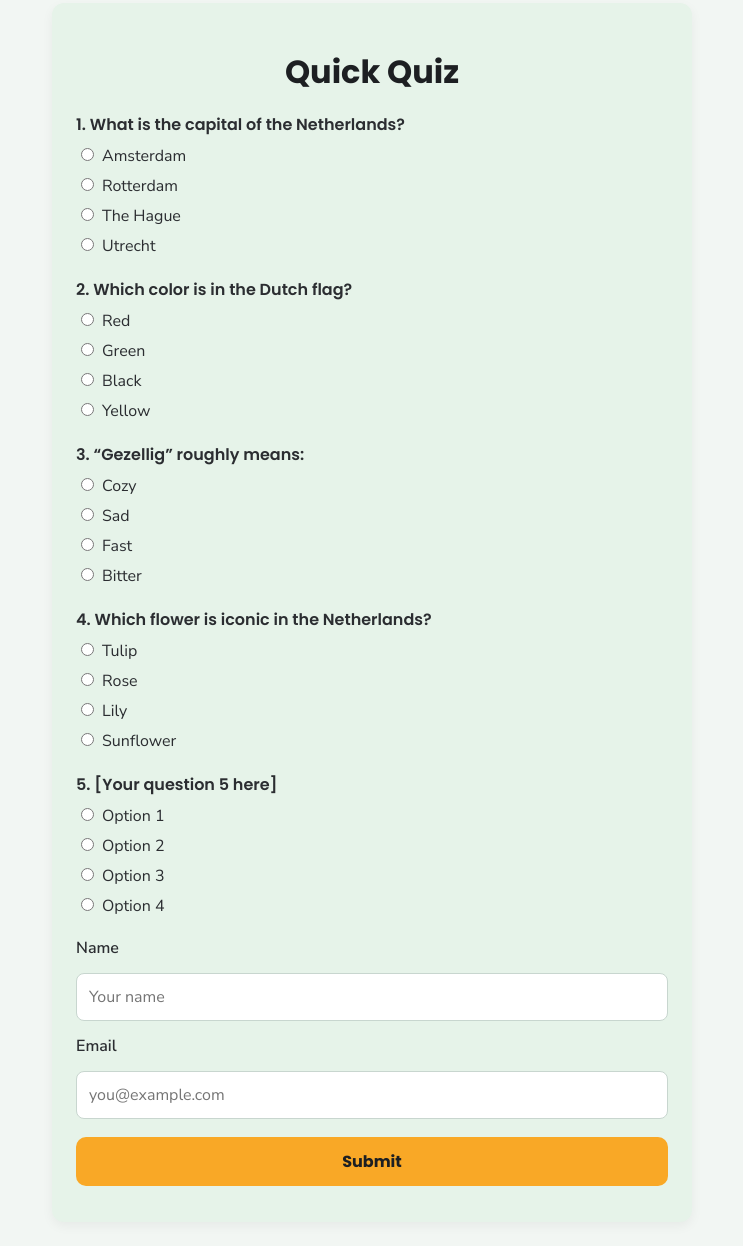
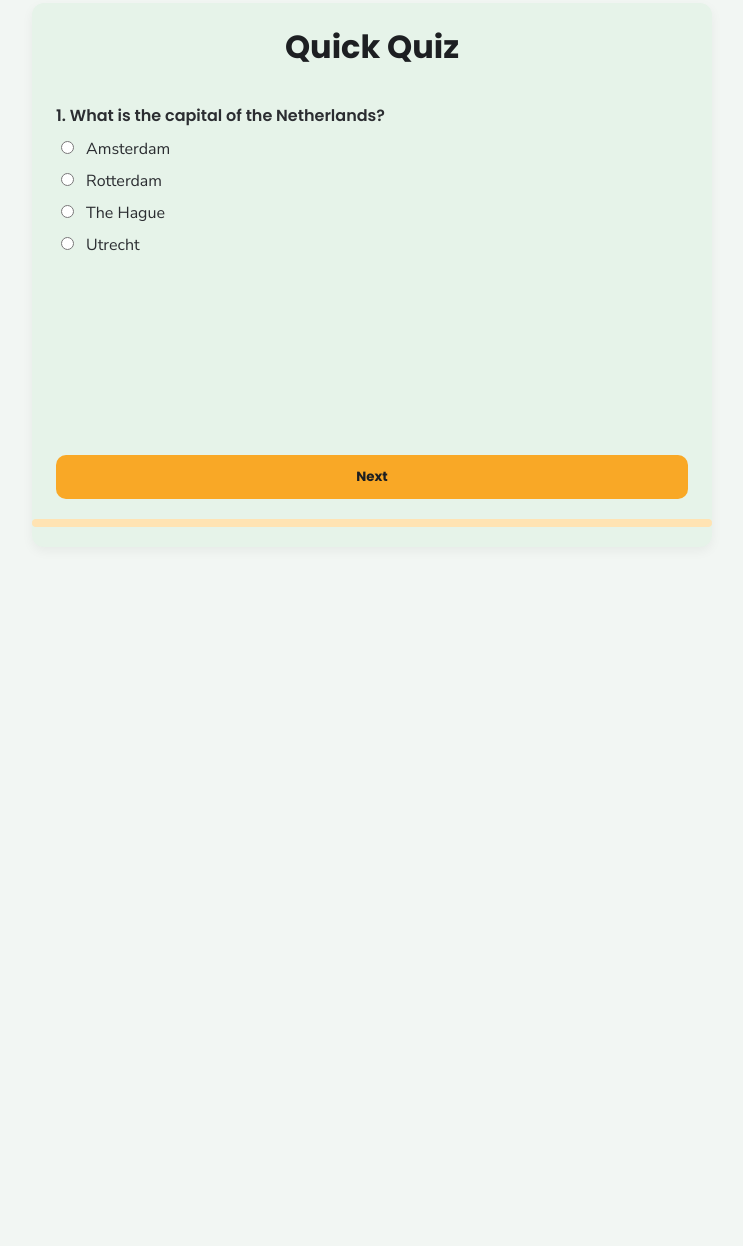
Before and after one commit to SociaTaal/level_assessment, a plain HTML site: page index.html in a window 1280 px wide. Shown: the part 21-1267 px from the top of the page, without its empty margins (268-1011 px from the left). After the commit the page ends 800 px from the top, so only its background shows below. Drawn offline with Linux system fonts and the light colour scheme.

Commit message:
Update index.html

```diff
--- a/index.html
+++ b/index.html
@@ -1,21 +1,12 @@
-<!--
-  Sociataal Quick Quiz
-  • Logs submissions to Google Sheets only
-  • 20 MCQs + Name & Email fields
-  • Styled with Poppins & Nunito Sans
-  • Replace SCRIPT_URL placeholder
-  • Replace question texts and options as needed
--->
-
 <!DOCTYPE html>
 <html lang="en">
 <head>
-  <meta charset="UTF-8">
-  <meta name="viewport" content="width=device-width, initial-scale=1">
+  <meta charset="UTF-8" />
+  <meta name="viewport" content="width=device-width, initial-scale=1" />
   <title>Sociataal Quick Quiz</title>
 
   <!-- Fonts -->
-  <link href="https://fonts.googleapis.com/css2?family=Nunito+Sans:wght@400;600&family=Poppins:wght@600;700&display=swap" rel="stylesheet">
+  <link href="https://fonts.googleapis.com/css2?family=Nunito+Sans:wght@400;600&family=Poppins:wght@600;700&display=swap" rel="stylesheet" />
 
   <style>
     :root {
@@ -24,8 +15,11 @@
       --text-dark: #1D1F22;
       --text-body: #2B2D31;
       --border: #C8D6CF;
-      --brand: #F9A826;
+      --brand: #F9A826; /* orange */
       --success: #27AE60;
+      --danger: #B00020;
+      --radius: 12px;
+      --slide-ms: 320ms;
     }
     * { box-sizing: border-box; }
     body {
@@ -36,159 +30,229 @@
       justify-content: center;
       padding: 24px;
     }
-    .quiz-container {
+    .quiz {
       background: var(--bg-card);
-      max-width: 640px;
       width: 100%;
-      padding: 24px;
-      border-radius: 12px;
+      max-width: 680px;
+      border-radius: var(--radius);
       box-shadow: 0 4px 12px rgba(0,0,0,0.05);
+      overflow: hidden;
     }
-    h1 {
-      font-family: 'Poppins', sans-serif;
-      color: var(--text-dark);
-      font-size: 2rem;
-      margin-bottom: 16px;
-      text-align: center;
-    }
-    .question { margin-bottom: 20px; }
-    .question p {
-      font-family: 'Poppins', sans-serif;
-      font-weight: 600;
-      color: var(--text-body);
-      margin-bottom: 8px;
-    }
-    label { display: block; color: var(--text-body); margin: 8px 0; cursor: pointer; }
-    input[type="radio"] { margin-right: 8px; }
-    .field { margin-top: 14px; }
+    .quiz-header { padding: 20px 24px 0; }
+    h1 { font-family: 'Poppins', sans-serif; color: var(--text-dark); font-size: 2rem; margin: 0 0 8px; text-align: center; }
+
+    /* Card viewport */
+    .cards { position: relative; height: auto; min-height: 360px; overflow: hidden; }
+    .card { position: absolute; inset: 0; padding: 24px; background: transparent; transform: translateX(100%); opacity: 0; transition: transform var(--slide-ms) ease, opacity var(--slide-ms) ease; }
+    .card.active { transform: translateX(0); opacity: 1; }
+    .card.to-left { transform: translateX(-100%); }
+
+    .q-title { font-family: 'Poppins', sans-serif; font-weight: 600; color: var(--text-body); margin: 0 0 10px; }
+    .option { display: block; margin: 10px 0; color: var(--text-body); cursor: pointer; }
+    .option input { margin-right: 8px; }
+
+    .field { margin: 14px 0; }
     .field label { font-weight: 600; display: block; }
-    .text-input {
-      width: 100%;
-      padding: 12px;
-      border: 1px solid var(--border);
-      border-radius: 8px;
-      margin-top: 6px;
-      font-family: inherit;
-      font-size: 16px;
-    }
-    .btn {
-      width: 100%;
-      border: none;
-      border-radius: 10px;
-      background: var(--brand);
-      padding: 12px;
-      font-family: 'Poppins', sans-serif;
-      font-weight: 700;
-      color: var(--text-dark);
-      cursor: pointer;
-      margin-top: 18px;
-      font-size: 1rem;
-    }
-    .btn:disabled { opacity: 0.6; cursor: not-allowed; }
-    .message { margin-top: 12px; text-align: center; font-weight: 600; }
+    .text-input { width: 100%; padding: 12px; border: 1px solid var(--border); border-radius: 8px; margin-top: 6px; font-size: 16px; font-family: inherit; background: #fff; }
+
+    /* Footer controls */
+    .controls { display: flex; gap: 10px; padding: 16px 24px 20px; }
+    .btn { flex: 1; border: 0; border-radius: 10px; background: var(--brand); color: var(--text-dark); font-weight: 700; font-family: 'Poppins', sans-serif; padding: 12px 16px; cursor: pointer; }
+    .btn[disabled] { opacity: .6; cursor: not-allowed; }
+    .btn.secondary { background: #fff3da; }
+
+    /* Progress bar */
+    .progress-wrap { width: 100%; height: 8px; background: #ffe3b3; border-radius: 999px; overflow: hidden; margin: 0; }
+    .progress-bar { height: 100%; width: 0%; background: var(--brand); transition: width 250ms ease; }
+
+    .message { padding: 0 24px 20px; text-align: center; font-weight: 600; }
   </style>
 </head>
 <body>
-  <div class="quiz-container">
+  <div class="quiz">
+    <div class="quiz-header">
       <h1>Quick Quiz</h1>
+    </div>
+
     <form id="quizForm">
-      <!-- Original 4 QUESTIONS -->
-      <div class="question">
-        <p>1. What is the capital of the Netherlands?</p>
-        <label><input type="radio" name="q1" value="Amsterdam" required>Amsterdam</label>
-        <label><input type="radio" name="q1" value="Rotterdam">Rotterdam</label>
-        <label><input type="radio" name="q1" value="The Hague">The Hague</label>
-        <label><input type="radio" name="q1" value="Utrecht">Utrecht</label>
-      </div>
-      <div class="question">
-        <p>2. Which color is in the Dutch flag?</p>
-        <label><input type="radio" name="q2" value="Red" required>Red</label>
-        <label><input type="radio" name="q2" value="Green">Green</label>
-        <label><input type="radio" name="q2" value="Black">Black</label>
-        <label><input type="radio" name="q2" value="Yellow">Yellow</label>
-      </div>
-      <div class="question">
-        <p>3. “Gezellig” roughly means:</p>
-        <label><input type="radio" name="q3" value="Cozy" required>Cozy</label>
-        <label><input type="radio" name="q3" value="Sad">Sad</label>
-        <label><input type="radio" name="q3" value="Fast">Fast</label>
-        <label><input type="radio" name="q3" value="Bitter">Bitter</label>
-      </div>
-      <div class="question">
-        <p>4. Which flower is iconic in the Netherlands?</p>
-        <label><input type="radio" name="q4" value="Tulip" required>Tulip</label>
-        <label><input type="radio" name="q4" value="Rose">Rose</label>
-        <label><input type="radio" name="q4" value="Lily">Lily</label>
-        <label><input type="radio" name="q4" value="Sunflower">Sunflower</label>
-      </div>
-      <!-- ADDITIONAL QUESTIONS TEMPLATE -->
-      <!-- Copy this block for questions 5 through 20, updating the number and name attribute each time -->
-      <div class="question">
-        <p>5. [Your question 5 here]</p>
-        <label><input type="radio" name="q5" value="Option 1" required>Option 1</label>
-        <label><input type="radio" name="q5" value="Option 2">Option 2</label>
-        <label><input type="radio" name="q5" value="Option 3">Option 3</label>
-        <label><input type="radio" name="q5" value="Option 4">Option 4</label>
-      </div>
-      <!--
-      Continue duplicating the above <div class="question"> block,
-      changing every instance of '5' to the question number (6, 7, …, 20)
-      and updating the question text and option values accordingly.
-      -->
-      <!-- Name & Email -->
+      <!-- Card viewport -->
+      <div class="cards" id="cards">
+        <!-- Q1 -->
+        <section class="card active" data-type="question">
+          <p class="q-title">1. What is the capital of the Netherlands?</p>
+          <label class="option"><input type="radio" name="q1" value="Amsterdam" required> Amsterdam</label>
+          <label class="option"><input type="radio" name="q1" value="Rotterdam"> Rotterdam</label>
+          <label class="option"><input type="radio" name="q1" value="The Hague"> The Hague</label>
+          <label class="option"><input type="radio" name="q1" value="Utrecht"> Utrecht</label>
+        </section>
+        <!-- Q2 -->
+        <section class="card" data-type="question">
+          <p class="q-title">2. Which color is in the Dutch flag?</p>
+          <label class="option"><input type="radio" name="q2" value="Red" required> Red</label>
+          <label class="option"><input type="radio" name="q2" value="Green"> Green</label>
+          <label class="option"><input type="radio" name="q2" value="Black"> Black</label>
+          <label class="option"><input type="radio" name="q2" value="Yellow"> Yellow</label>
+        </section>
+        <!-- Q3 -->
+        <section class="card" data-type="question">
+          <p class="q-title">3. “Gezellig” roughly means:</p>
+          <label class="option"><input type="radio" name="q3" value="Cozy" required> Cozy</label>
+          <label class="option"><input type="radio" name="q3" value="Sad"> Sad</label>
+          <label class="option"><input type="radio" name="q3" value="Fast"> Fast</label>
+          <label class="option"><input type="radio" name="q3" value="Bitter"> Bitter</label>
+        </section>
+        <!-- Q4 -->
+        <section class="card" data-type="question">
+          <p class="q-title">4. Which flower is iconic in the Netherlands?</p>
+          <label class="option"><input type="radio" name="q4" value="Tulip" required> Tulip</label>
+          <label class="option"><input type="radio" name="q4" value="Rose"> Rose</label>
+          <label class="option"><input type="radio" name="q4" value="Lily"> Lily</label>
+          <label class="option"><input type="radio" name="q4" value="Sunflower"> Sunflower</label>
+        </section>
+        <!-- Q5 template (duplicate and edit up to Q20) -->
+        <section class="card" data-type="question">
+          <p class="q-title">5. [Your question 5 here]</p>
+          <label class="option"><input type="radio" name="q5" value="Option 1" required> Option 1</label>
+          <label class="option"><input type="radio" name="q5" value="Option 2"> Option 2</label>
+          <label class="option"><input type="radio" name="q5" value="Option 3"> Option 3</label>
+          <label class="option"><input type="radio" name="q5" value="Option 4"> Option 4</label>
+        </section>
+        <section class="card" data-type="question">
+          <p class="q-title">5. [Your question 6 here]</p>
+          <label class="option"><input type="radio" name="q6" value="Option 1" required> Option 1</label>
+          <label class="option"><input type="radio" name="q6" value="Option 2"> Option 2</label>
+          <label class="option"><input type="radio" name="q6" value="Option 3"> Option 3</label>
+          <label class="option"><input type="radio" name="q6" value="Option 4"> Option 4</label>
+        </section>
+        <!-- Duplicate the section above for q6 … q20, then keep the final card below -->
+
+        <!-- Final card: Name & Email -->
+        <section class="card" data-type="info">
+          <p class="q-title">Almost done! Your details:</p>
           <div class="field">
             <label for="name">Name</label>
-        <input id="name" class="text-input" name="name" type="text" placeholder="Your name" required>
+            <input id="name" class="text-input" name="name" type="text" placeholder="Your name" required />
           </div>
           <div class="field">
             <label for="email">Email</label>
-        <input id="email" class="text-input" name="email" type="email" placeholder="you@example.com" required>
+            <input id="email" class="text-input" name="email" type="email" placeholder="you@example.com" required />
+          </div>
+        </section>
       </div>
 
-      <button type="submit" class="btn">Submit</button>
+      <!-- Footer controls -->
+      <div class="controls">
+        <button type="button" class="btn secondary" id="backBtn">Back</button>
+        <button type="button" class="btn" id="nextBtn">Next</button>
+        <button type="submit" class="btn" id="submitBtn" style="display:none">Submit</button>
+      </div>
+
+      <!-- Progress -->
+      <div class="progress-wrap">
+        <div class="progress-bar" id="progressBar"></div>
+      </div>
+
       <div id="message" class="message"></div>
     </form>
   </div>
 
+  <script>
+    // REQUIRED: set your deployed Apps Script URL (must end with /exec)
+    const SCRIPT_URL = 'https://script.google.com/macros/s/AKfycbzli3oCJzO3t5OrQVpoce_8UkPm_5gvDsWoclc53SAe_Bxk4fikFlYfM0YgcsVDaBSdiQ/exec';
 
-  <script>
-  const SCRIPT_URL = 'https://script.google.com/macros/s/AKfycbzli3oCJzO3t5OrQVpoce_8UkPm_5gvDsWoclc53SAe_Bxk4fikFlYfM0YgcsVDaBSdiQ/exec';
+    const cards = Array.from(document.querySelectorAll('.card'));
+    const questionCards = cards.filter(c => c.dataset.type === 'question');
+    const backBtn = document.getElementById('backBtn');
+    const nextBtn = document.getElementById('nextBtn');
+    const submitBtn = document.getElementById('submitBtn');
+    const progressBar = document.getElementById('progressBar');
+    const msg = document.getElementById('message');
     const form = document.getElementById('quizForm');
-  const btn = form.querySelector('.btn');
-  const msg = document.getElementById('message');
 
+    let index = 0; // active card index
+
+    function updateProgress() {
+      // Progress based only on question cards
+      const answeredIdx = Math.min(index, questionCards.length); // don't exceed
+      const pct = Math.round((answeredIdx / questionCards.length) * 100);
+      progressBar.style.width = pct + '%';
+    }
+
+    function showCard(newIndex, direction = 1) {
+      if (newIndex < 0 || newIndex >= cards.length) return;
+      const current = cards[index];
+      const next = cards[newIndex];
+
+      // prepare directions
+      current.classList.remove('active');
+      if (direction > 0) current.classList.add('to-left'); else current.style.transform = 'translateX(100%)';
+
+      // reset all positions
+      cards.forEach(c => { if (c !== next) { if (!c.classList.contains('to-left')) c.style.transform = 'translateX(100%)'; c.style.opacity = 0; } });
+
+      // activate next
+      next.classList.remove('to-left');
+      next.classList.add('active');
+      next.style.transform = 'translateX(0)';
+      next.style.opacity = 1;
+
+      index = newIndex;
+      updateControls();
+      updateProgress();
+    }
+
+    function updateControls() {
+      backBtn.style.display = index === 0 ? 'none' : 'inline-block';
+      // If on last card, show Submit; else show Next
+      const onLast = index === cards.length - 1;
+      nextBtn.style.display = onLast ? 'none' : 'inline-block';
+      submitBtn.style.display = onLast ? 'inline-block' : 'none';
+    }
+
+    function validateCurrent() {
+      const current = cards[index];
+      if (current.dataset.type !== 'question') return true; // only enforce on question cards
+      const inputs = current.querySelectorAll('input[type="radio"][name^="q"]');
+      // at least one checked
+      return Array.from(inputs).some(i => i.checked);
+    }
+
+    backBtn.addEventListener('click', () => {
+      showCard(index - 1, -1);
+    });
+
+    nextBtn.addEventListener('click', () => {
+      msg.textContent = '';
+      if (!validateCurrent()) {
+        msg.style.color = 'var(--danger)';
+        msg.textContent = 'Please select an answer to continue.';
+        return;
+      }
+      showCard(index + 1, 1);
+    });
+
+    // Initial UI
+    updateControls();
+    updateProgress();
+
+    // Submit handler (no-cors to avoid browser CORS on static hosting)
     form.addEventListener('submit', async (e) => {
       e.preventDefault();
-    btn.disabled = true;
+      submitBtn.disabled = true; nextBtn.disabled = true; backBtn.disabled = true;
       msg.textContent = '';
       try {
-      await fetch(SCRIPT_URL, {
-        method: 'POST',
-        body: new FormData(form),
-        mode: 'no-cors' // avoid CORS preflight/reads
-      });
-
-      // Can't read response in no-cors mode, but the Sheet write will succeed.
+        await fetch(SCRIPT_URL, { method: 'POST', body: new FormData(form), mode: 'no-cors' });
         msg.style.color = 'var(--success)';
         msg.textContent = 'Thanks! Your responses have been recorded.';
         form.reset();
       } catch (err) {
-      msg.style.color = '#B00020';
+        msg.style.color = 'var(--danger)';
         msg.textContent = 'Oops! Something went wrong.';
         console.error(err);
       } finally {
-      btn.disabled = false;
+        submitBtn.disabled = false; nextBtn.disabled = false; backBtn.disabled = false;
       }
     });
   </script>
-
-
 </body>
 </html>
-
-<!--
-  Google Sheet Setup:
-  • Sheet name: Responses
-  • Header row columns in order:
-    Timestamp | Name | Email | Q1 | Q2 | Q3 | Q4 | Q5 | Q6 | Q7 | Q8 | Q9 | Q10 | Q11 | Q12 | Q13 | Q14 | Q15 | Q16 | Q17 | Q18 | Q19 | Q20
--->
```
Lines whose indentation alone changed are shown as unchanged.
